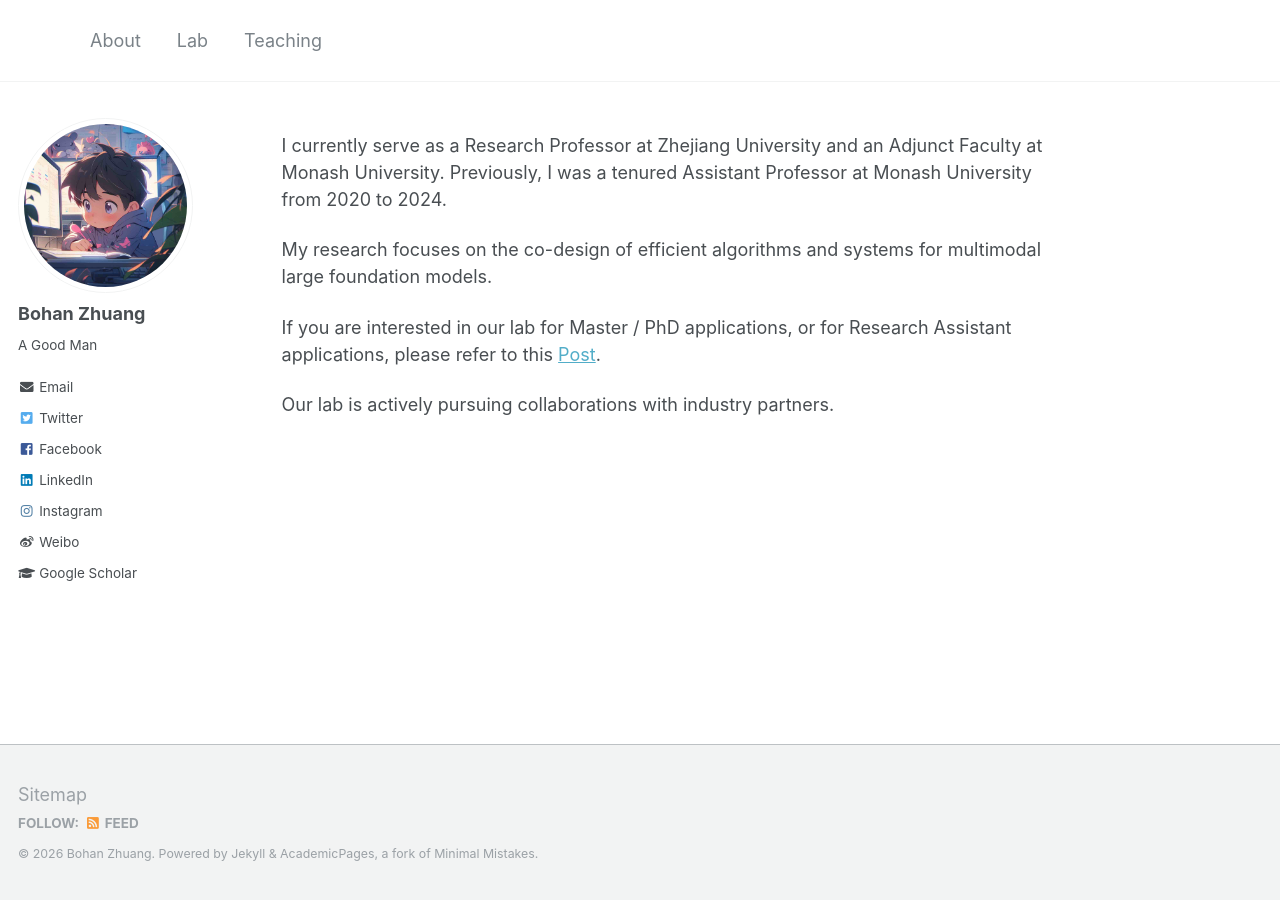
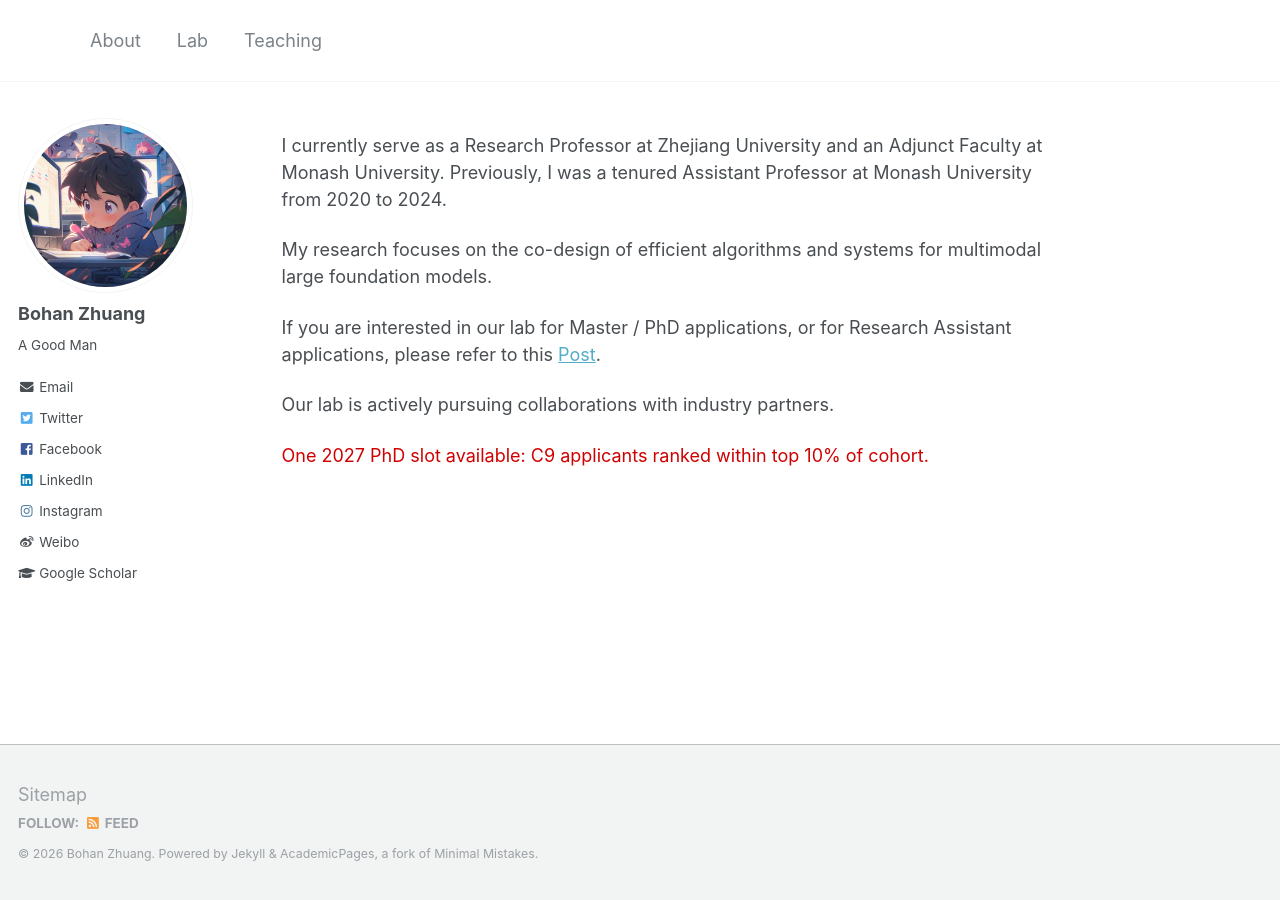
Before and after one commit to bohanzhuang/bohanzhuang.github.io, a Jekyll site: the page built from _pages/about.md, in a window 1280 px wide. Built offline with Jekyll 4.4.1, drawn with Linux system fonts in a browser that asks for light colours.

Commit message:
Update about.md

```diff
--- a/_pages/about.md
+++ b/_pages/about.md
@@ -15,3 +15,5 @@ My research focuses on the co-design of efficient algorithms and systems for mul
 If you are interested in our lab for Master / PhD applications, or for Research Assistant applications, please refer to this [Post](https://ziplab.co/uploads/zip-lab-poster-full.html).
 
 Our lab is actively pursuing collaborations with industry partners.
+
+<span style="color:#d00000">One 2027 PhD slot available: C9 applicants ranked within top 10% of cohort.</span>
```
